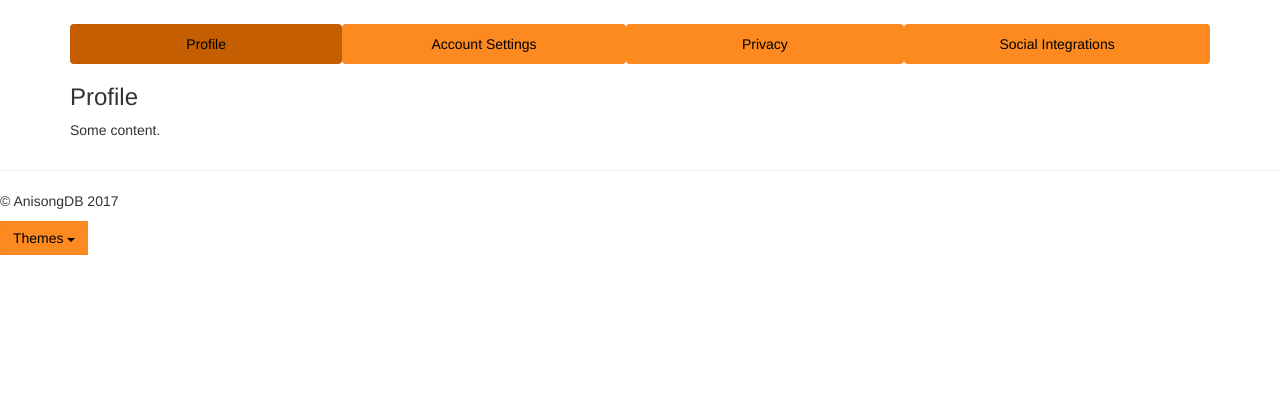
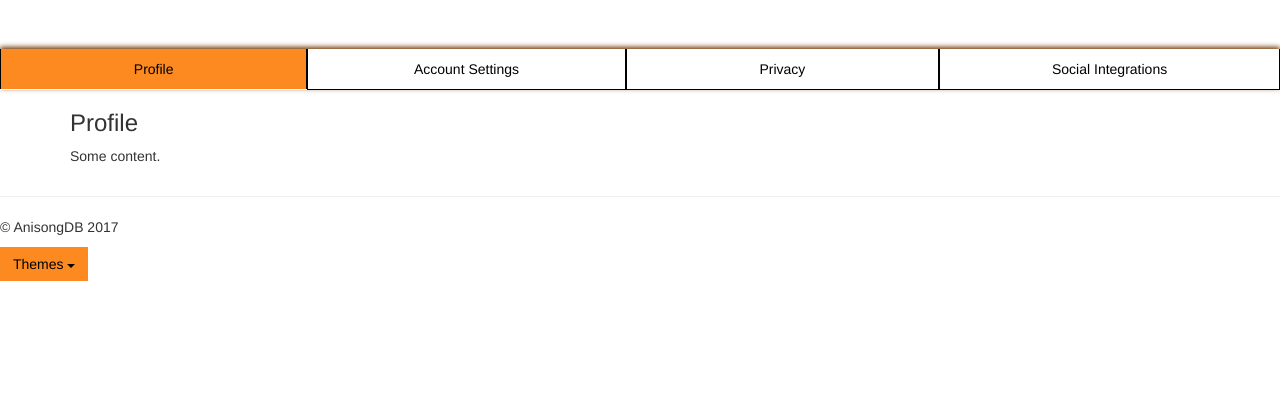
Before and after one commit to Teikane/anisongDB, a Django app: template templates/anisongdb/profile.html in a window 1280 px wide. Shown: the part 151-571 px from the top of the page. Run offline with Django 3.2, Linux system fonts and the light colour scheme; the template is opened without the code that fills it, so the values that code supplies are empty; some libraries are stand-ins or nearby versions.

Commit message:
cleaning up css for profile

```diff
--- a/static/css/myprofile.css
+++ b/static/css/myprofile.css
@@ -1,7 +1,3 @@
-.pills_myprofile{
-	padding-top: 25px;
-}
-
 /*
 
 No script tabs...
--- a/static/css/themes/bikki.css
+++ b/static/css/themes/bikki.css
@@ -2,12 +2,14 @@
    Headers
    ========================================================================== */
 .banner{
-  background-color: #3f2c1e;
-  color: white;
-  height: 100px;
-  background-image: url(https://static.zerochan.net/Tachibana.Hibiki.full.2111912.jpg);
-  background-position: 50% 30%;
+  background-color: white;
+  color: black;
+  height: 150px;
   padding: 40px;
+}
+
+.banner-tabs{
+  box-shadow: 0px -2px 5px #723700;
 }
 
 /* ==========================================================================
@@ -167,16 +169,24 @@ table col[class*="col-"] {
 
 .nav-pills > li.active > a, .nav-pills > li.active > a:hover, .nav-pills > li.active > a:focus {
     color: black;
-    background-color: #c45e00;
+    background-color: #fc8a20;
+    border-bottom-style: none;
 }
 
 .nav>li>a:hover,
 .nav>li>a:focus {
   background-color: #ff9a3d;
-  color: #444444;
+  color: black;
 }
 
 .nav-justified > li > a{
-  background-color: #fc8a20;
   color: black;
 }
+
+.nav-pills > li > a{
+  border-left-style: solid;
+  border-right-style: solid;
+  border-bottom-style: solid;
+  border-width: 1px;
+  border-radius: 0px;
+}
--- a/templates/anisongdb/myprofile.html
+++ b/templates/anisongdb/myprofile.html
@@ -11,13 +11,9 @@
 {% block content %}
 
 <header class="banner">
-  <div class="container">
-  </div>
 </header>
 
-<div class="page-container">
-    <div class="container">
-
+<div class="banner-tabs">
       <!-- Tabs -->
       <ul class="nav nav-pills nav-justified pills_myprofile">
         <li {% block profile_active %}{% endblock %}><a data-toggle="pill" href="{% url 'profile' %}">Profile</a></li>
@@ -25,7 +21,10 @@
         <li {% block privacy_active %}{% endblock %}><a data-toggle="pill" href="{% url 'privacy' %}">Privacy</a></li>
         <li {% block social_active %}{% endblock %}><a data-toggle="pill" href="{% url 'social' %}">Social Integrations</a></li>
       </ul>
+</div>
 
+<div class="page-container">
+    <div class="container">
       {% block myprofile_tab %}{% endblock %}
   </div><!--/.container-->
 </div><!--/.page-container-->
```
